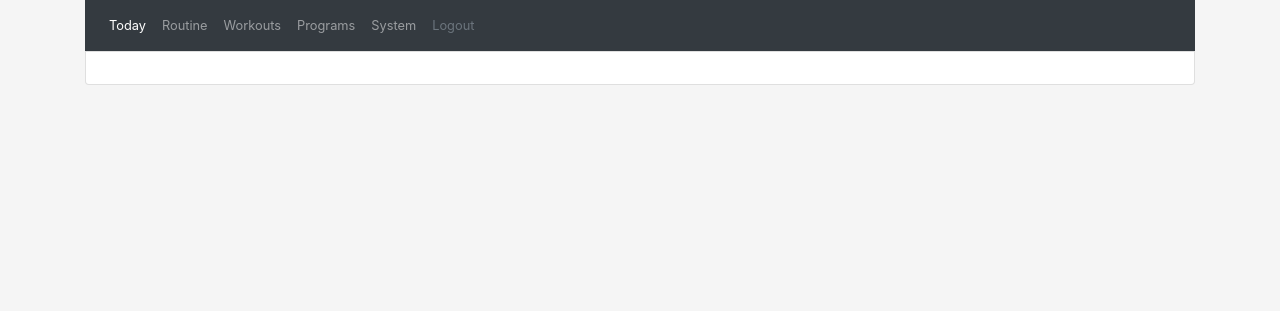
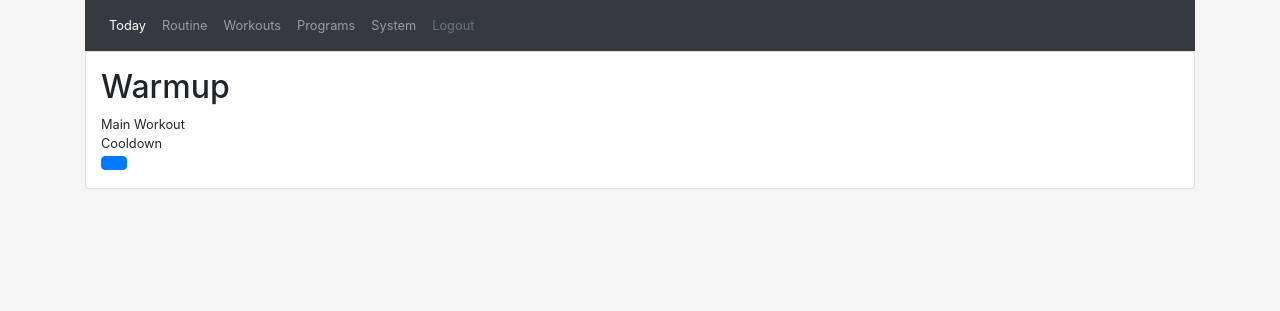
Before and after one commit to algoristic/workouts-tool, a PHP site: page /?page=today in a window 1280 px wide. Shown: the top 311 px of the page. Run offline with PHP 8.4, Linux system fonts and the light colour scheme; the visitor is signed in with stand-in values (Sample User, id 1); style sheets or scripts are compiled from the project's sources; some libraries are stand-ins or nearby versions.

Commit message:
new default page

```diff
--- a/src/content/today.php
+++ b/src/content/today.php
@@ -1,2 +1,13 @@
-
+<div class="tab-content">
+    <div context="pre-workout" class="tab-pane active">
+        <h2>Warmup</h2>
+    </div>
+    <div context="main-workout" class="tab-pane active">
+        Main Workout
+    </div>
+    <div context="post-workout" class="tab-pane active">
+        Cooldown
+    </div>
+</div>
+<button type="button" class="btn btn-primary"></button>
 <script src="/resources/js/today.js"></script>
```
